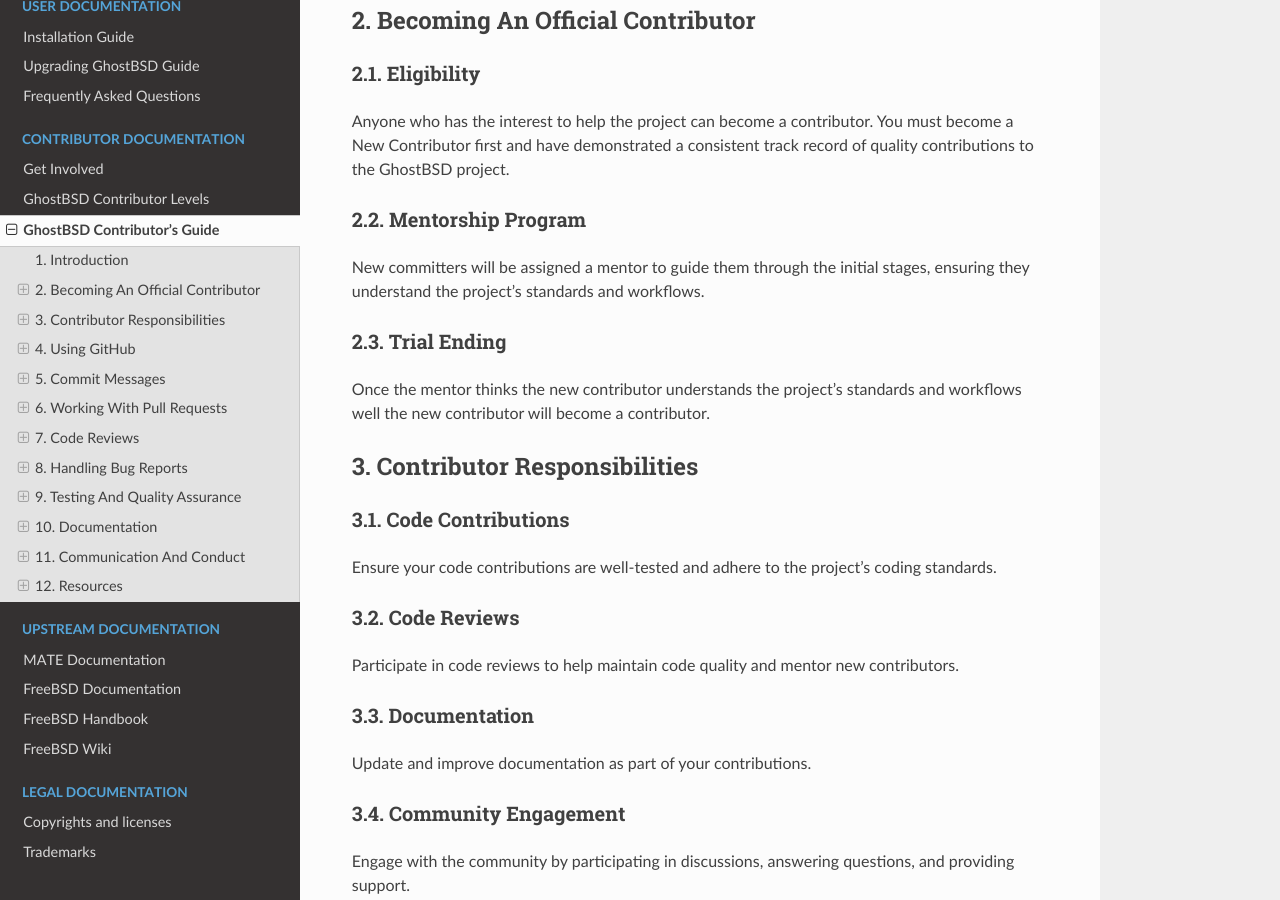
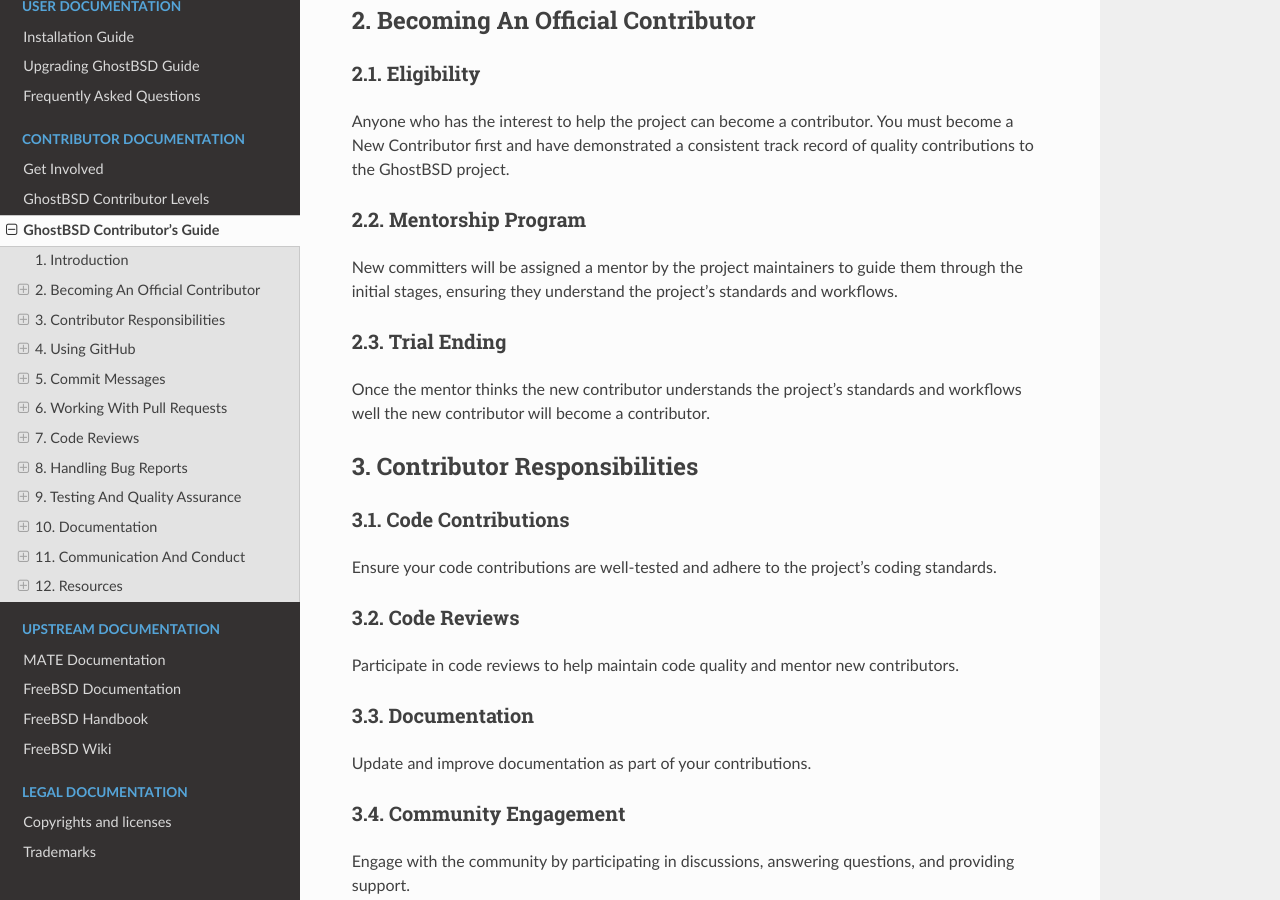
Before and after one commit to ghostbsd/documentation, a Sphinx documentation site: the page built from source/contributor/ghostbsd-contributors-guide.md, in a window 1280 px wide and 900 px high, scrolled down 332 px. Built offline with Sphinx 7.4.7 and the Read the Docs theme 2.0.0, drawn with Linux system fonts in a browser that asks for light colours.

Commit message:
Update source/contributor/ghostbsd-contributors-guide.md
Co-authored-by: sourcery-ai[bot] <58596630+sourcery-ai[bot]@users.noreply.github.com>

```diff
--- a/source/contributor/ghostbsd-contributors-guide.md
+++ b/source/contributor/ghostbsd-contributors-guide.md
@@ -8,7 +8,7 @@
 ### 2.1. Eligibility
 Anyone who has the interest to help the project can become a contributor. You must become a New Contributor first and have demonstrated a consistent track record of quality contributions to the GhostBSD project.
 ### 2.2. Mentorship Program
-New committers will be assigned a mentor to guide them through the initial stages, ensuring they understand the project’s standards and workflows.
+New committers will be assigned a mentor by the project maintainers to guide them through the initial stages, ensuring they understand the project’s standards and workflows.
 ### 2.3. Trial Ending
 Once the mentor thinks the new contributor understands the project’s standards and workflows well the new contributor will become a contributor.
 
```
